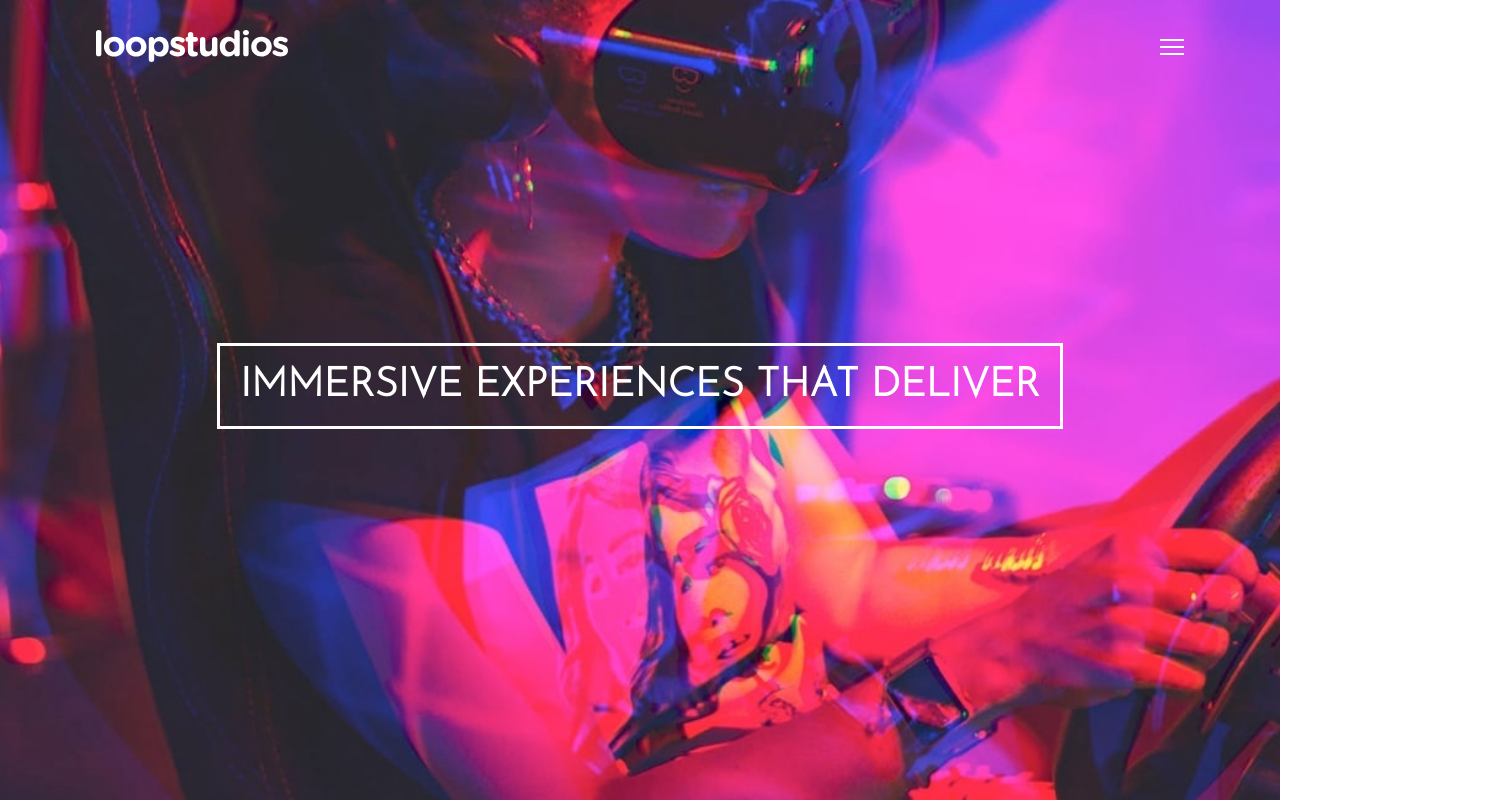
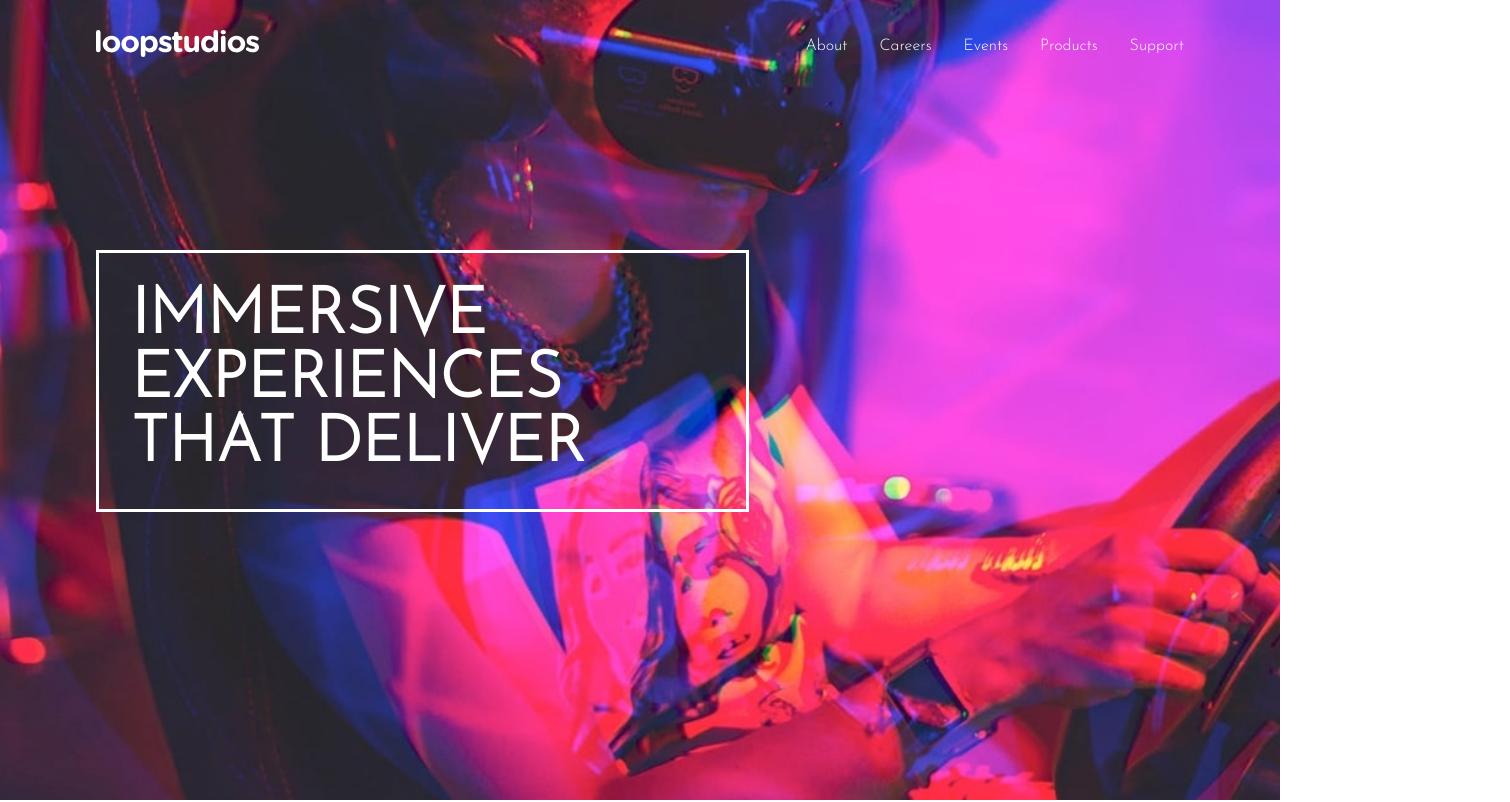
Before and after one commit to crumler/loopstudios-landing-page-main, a plain HTML site: page index.html in a window 1280 px wide. Shown: the top 802 px of the page, 1510 px wide, since content can reach past the window. Drawn offline with Linux system fonts and the light colour scheme.

Commit message:
overflow occurring

```diff
--- a/index.html
+++ b/index.html
@@ -29,20 +29,24 @@
           <img src="./images/icon-close.svg" alt="Close Hamburger Menu">
         </div>
       </nav>
-      <div class="hero__title--container container row">
+      <div class="container">
+        <div class="hero__title--container row">
           <h1 class="hero__title">Immersive experiences that deliver</h1>
+      </div>
       </div>
     </div>
   </header>
 
   <main class="container">
-    <section>
+    <section class="interactive">
       <img src="./images/mobile/image-interactive.jpg" alt="Person in VR Goggles">
+      <div class="interactive__text">
         <h2 class="section__heading">The leader in interactive VR</h2>
         <p class="section__description">Founded in 2011, Loopstudios has been producing world-class virtual reality
           projects for some of the best companies around the globe. Our award-winning
           creations have transformed businesses through digital experiences that bind
           to their brand.</p>
+      </div>
     </section>
 
     <section>
--- a/styles.css
+++ b/styles.css
@@ -145,6 +145,7 @@
 
 /* ----- Leader in VR section ----- */
 
+
 /* ----- Our Creations section ------ */
 .creations__heading {
   margin-bottom: 1em;
@@ -225,3 +226,55 @@
   color: var(--dark-gray);
   margin: 1em 0 3em 0;
 }
+
+/* ----- Media Queries ----- */
+@media (min-width: 900px) {
+  /* ----- Navbar ----- */
+  .hamburger_menu_container,
+  .close_hamburger_container { display: none; }
+
+  .navbar {
+    justify-content: space-between;
+  }
+
+  .nav__menu {
+    position: inherit;
+    left: inherit;
+    height: inherit;
+    flex-direction: row;
+    justify-content: flex-end;
+    background-color: inherit;
+  }
+
+  .nav__menu--item {
+    text-transform: none;
+    font-size: 1rem;
+    margin-bottom: 0;
+    margin-right: 2em;
+  }
+
+  .nav__menu--item:last-child { margin-right: 0; }
+
+  /* ----- Hero section ----- */
+  .hero__title--container {
+    width: 60%;
+  }
+
+  .hero__title {
+    font-size: 4rem;
+  }
+
+  /* ----- Interactive section ----- */
+  .interactive {
+    display: flex;
+    position: relative;
+  }
+
+  .interactive__text {
+    position: absolute;
+    right: -30%;
+    bottom: 0%;
+    background-color: var(--white);
+    width: 50%;
+  }
+}
```
Lines whose indentation alone changed are shown as unchanged.
